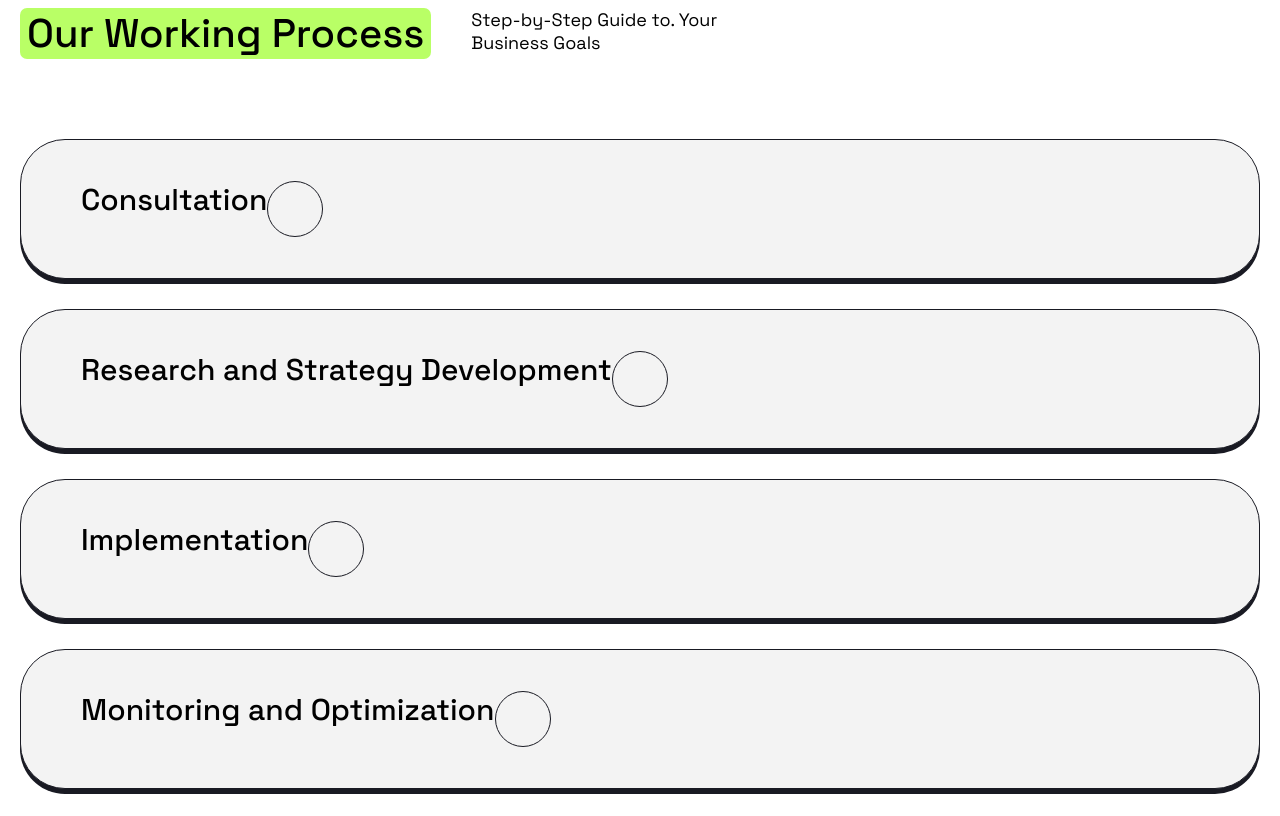
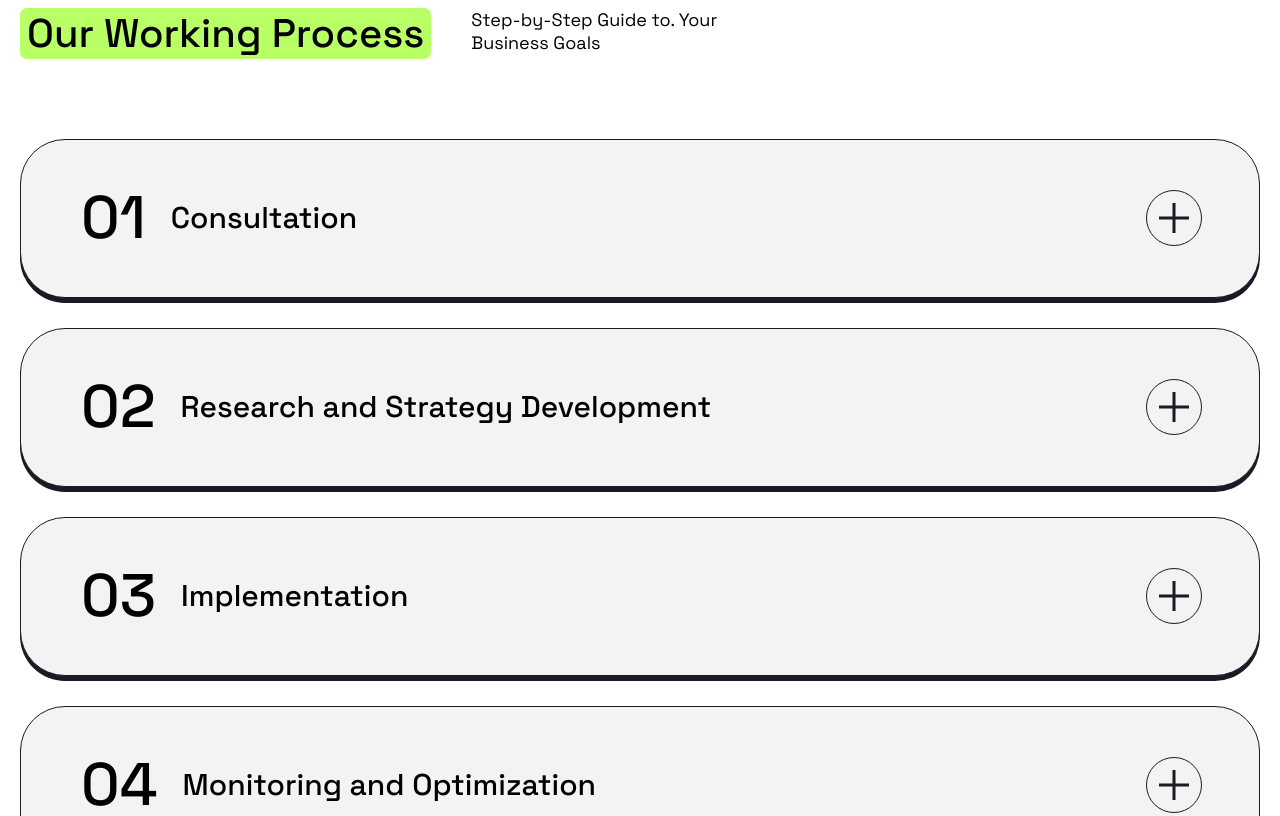
Before and after one commit to troay89/company, a website: page index.html in a window 1280 px wide. Shown: the part 3280-4096 px from the top of the page. Drawn offline with Linux system fonts and the light colour scheme.

Commit message:
feat: add stile section process

```diff
--- a/styles/_mixins.scss
+++ b/styles/_mixins.scss
@@ -25,3 +25,10 @@
     width: $size;
     aspect-ratio: 1;
 }
+
+@mixin abs-center {
+    position: absolute;
+    top: 50%;
+    left: 50%;
+    translate: -50% -50%;
+}
--- a/styles/blocks/_process.scss
+++ b/styles/blocks/_process.scss
@@ -4,35 +4,80 @@
         flex-direction: column;
         row-gap: 30px;
         list-style: none;
+        counter-reset: details;
     }
 
     &__item {
+        counter-increment: details;
     }
 
     &__details {
+        --indicatorVerticalRotate: 90deg;
         border: var(--border);
         border-radius: var(--border-radius-large);
         box-shadow: var(--shadow-card);
         background-color: var(--color-gray);
+        max-height: 159px;
+        overflow: hidden;
+        transition: all 0.6s ease;
 
 
         &[open] {
+            --indicatorVerticalRotate: 0deg;
             background-color: var(--color-green);
+            max-height: 279px;
         }
 
         &-header {
             display: flex;
-            padding: 41px 57px 41px 60px;
+            justify-content: space-between;
+            align-items: center;
+            padding: 50.7px 57px 50.7px 60px;
 
             & h3 {
+                display: flex;
                 margin: 0;
+
+                &::before {
+                    content: '0' counter(details);
+                    font-size: 2em;
+                    padding-inline-end: 25px;
+
+                    @include mobile {
+                        font-size: 30px;
+                    }
+                }
             }
         }
 
+        &-body {
+            padding-block: 30px 41px;
+            margin-inline: 60px;
+            border-top: 1px solid var(--color-black);
+        }
+
         &-button {
+            position: relative;
+            display: flex;
+            justify-content: center;
+            align-items: center;
             @include square(56px);
             border: var(--border);
             border-radius: 50%;
+
+            &::after,
+            &::before {
+                @include abs-center;
+                content: '';
+                height: 3px;
+                width: 30px;
+                background-color: var(--color-dark);
+            }
+
+            &::after {
+                rotate: var(--indicatorVerticalRotate);
+                transition: var(--transition);
+            }
         }
     }
 }
```
Also changed, not shown: styles/styles.css, styles/styles.min.css.
